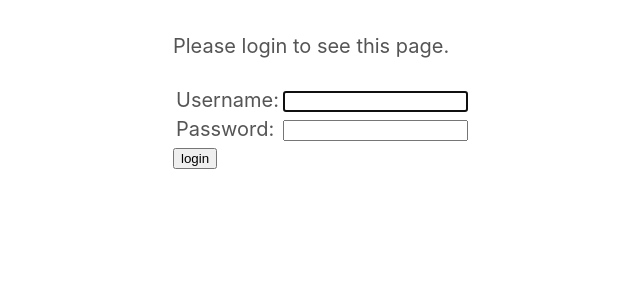
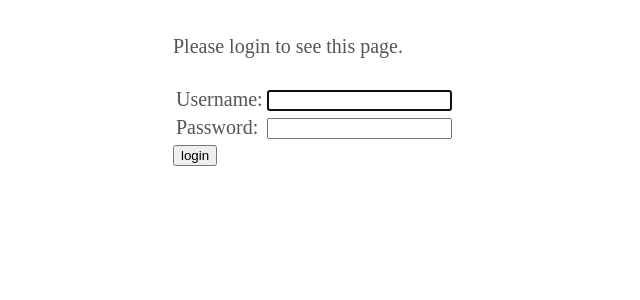
Before and after one commit to jamesrampton/recipe-book, a Django app: page /accounts/login/?next=/ in a window 1280 px wide. Shown: the top 300 px of the page, without its empty margins (83-723 px from the left). Run offline with Django 3.2, Linux system fonts and the light colour scheme; style sheets or scripts are compiled from the project's sources; some libraries are stand-ins or nearby versions; some web fonts are replaced.

Commit message:
Add better fonts

```diff
--- a/recipes/static/scss/_typography.scss
+++ b/recipes/static/scss/_typography.scss
@@ -5,6 +5,7 @@
     margin-top: 0;
     margin-bottom: 1em;
     line-height: 1;
+
     &.no-border {
         margin-bottom: 0;
     }
@@ -88,10 +89,11 @@ blockquote {
 }
 
 .post-body {
-    & > p:first-of-type::first-letter {
+    &>p:first-of-type::first-letter {
         font-family: $font-family;
     }
 }
+
 @media only screen and (min-width: $breakpoint-small) {
     h1 {
         font-size: 3em;
--- a/recipes/static/scss/_variables.scss
+++ b/recipes/static/scss/_variables.scss
@@ -1,6 +1,53 @@
 // fonts
-$font-family: -apple-system-ui-rounded, ui-rounded, -apple-system, BlinkMacSystemFont, sans-serif;
-$font-family-all-caps: ui-serif, -apple-system-ui-serif, Charter, serif;
+@font-face {
+    font-family: 'scillaregular';
+    src: url('../fonts/scilla-regular-webfont.eot');
+    src: url('../fonts/scilla-regular-webfont.eot?#iefix') format('embedded-opentype'),
+        url('../fonts/scilla-regular-webfont.woff2') format('woff2'),
+        url('../fonts/scilla-regular-webfont.woff') format('woff'),
+        url('../fonts/scilla-regular-webfont.ttf') format('truetype');
+    font-weight: normal;
+    font-style: normal;
+}
+
+@font-face {
+    font-family: 'bariol';
+    src: url('../fonts/bariol_regular-webfont.eot');
+    src: url('../fonts/bariol_regular-webfont.eot?#iefix') format('embedded-opentype'),
+        url('../fonts/bariol_regular-webfont.woff2') format('woff2'),
+        url('../fonts/bariol_regular-webfont.woff') format('woff'),
+        url('../fonts/bariol_regular-webfont.ttf') format('truetype'),
+        url('../fonts/bariol_regular-webfont.svg#bariolregular') format('svg');
+    font-weight: normal;
+    font-style: normal;
+}
+
+@font-face {
+    font-family: 'bariol';
+    src: url('../fonts/bariol_bold-webfont.eot');
+    src: url('../fonts/bariol_bold-webfont.eot?#iefix') format('embedded-opentype'),
+        url('../fonts/bariol_bold-webfont.woff2') format('woff2'),
+        url('../fonts/bariol_bold-webfont.woff') format('woff'),
+        url('../fonts/bariol_bold-webfont.ttf') format('truetype'),
+        url('../fonts/bariol_bold-webfont.svg#bariolbold') format('svg');
+    font-weight: bold;
+    font-style: normal;
+}
+
+@font-face {
+    font-family: 'bariol';
+    src: url('../fonts/bariol_regular_italic-webfont.eot');
+    src: url('../fonts/bariol_regular_italic-webfont.eot?#iefix') format('embedded-opentype'),
+        url('../fonts/bariol_regular_italic-webfont.woff2') format('woff2'),
+        url('../fonts/bariol_regular_italic-webfont.woff') format('woff'),
+        url('../fonts/bariol_regular_italic-webfont.ttf') format('truetype'),
+        url('../fonts/bariol_regular_italic-webfont.svg#bariolitalic') format('svg');
+    font-weight: normal;
+    font-style: italic;
+}
+
+$font-family: 'bariol';
+$font-family-all-caps: 'scillaregular';
 $font-family-mono: monospace;
 $font-weight-super-light: 100;
 $font-weight-light: 300;
--- a/recipes/templates/includes/head.html
+++ b/recipes/templates/includes/head.html
@@ -22,7 +22,7 @@
 <!-- macOS -->
 <link rel="mask-icon" href="{% static '/images/favicon/pinned_icon.svg' %}" color="#333333">
 {% compress css %}
-    <link rel="stylesheet" type="text/x-scss" href="{% static "scss/screen.scss" %}?v=13" />
+    <link rel="stylesheet" type="text/x-scss" href="{% static "scss/screen.scss" %}?v=14.1" />
 {% endcompress %}
 <script src="https://unpkg.com/jquery@3.6.0/dist/jquery.js"></script>
 <script src="https://kit.fontawesome.com/ea942b1dc0.js" crossorigin="anonymous"></script>
```
Also changed, not shown: 1 other file.
